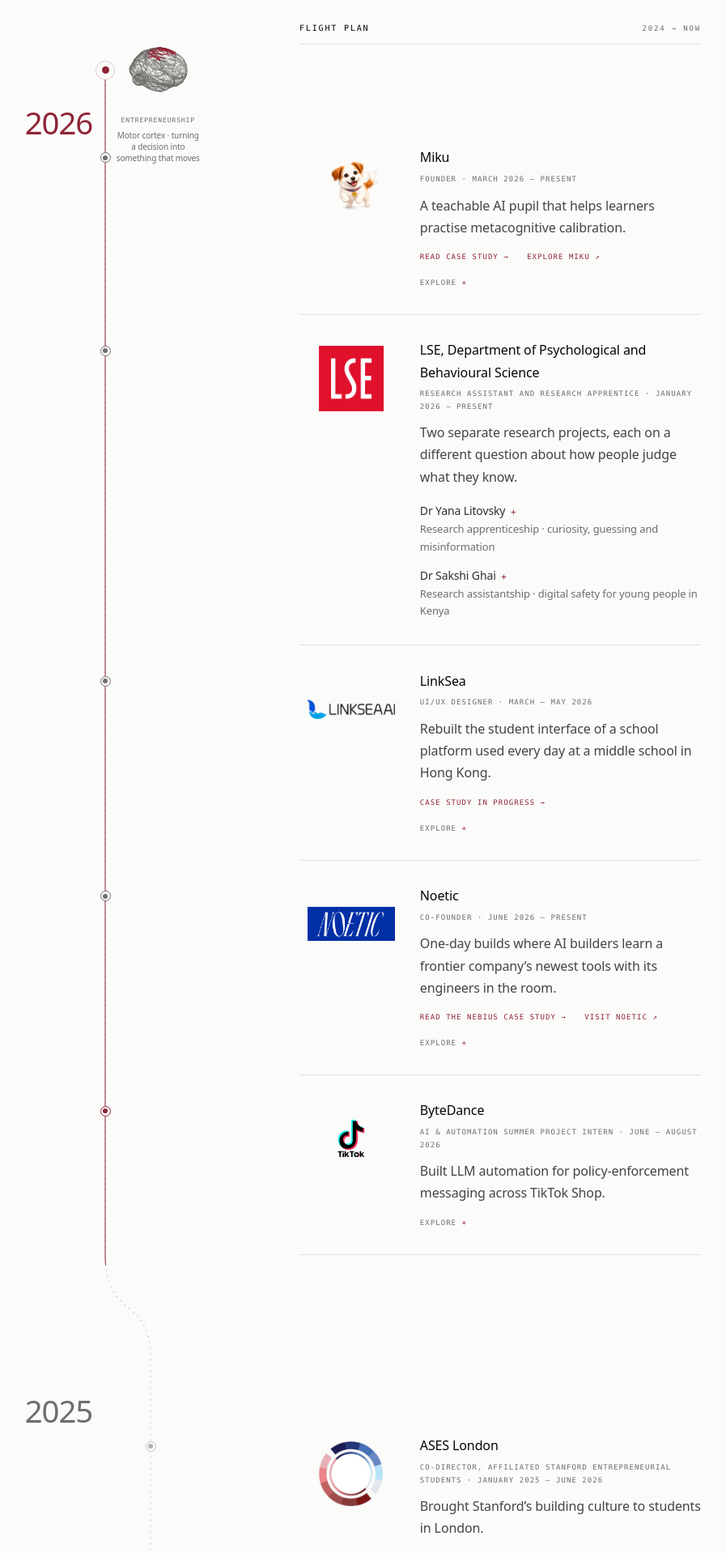
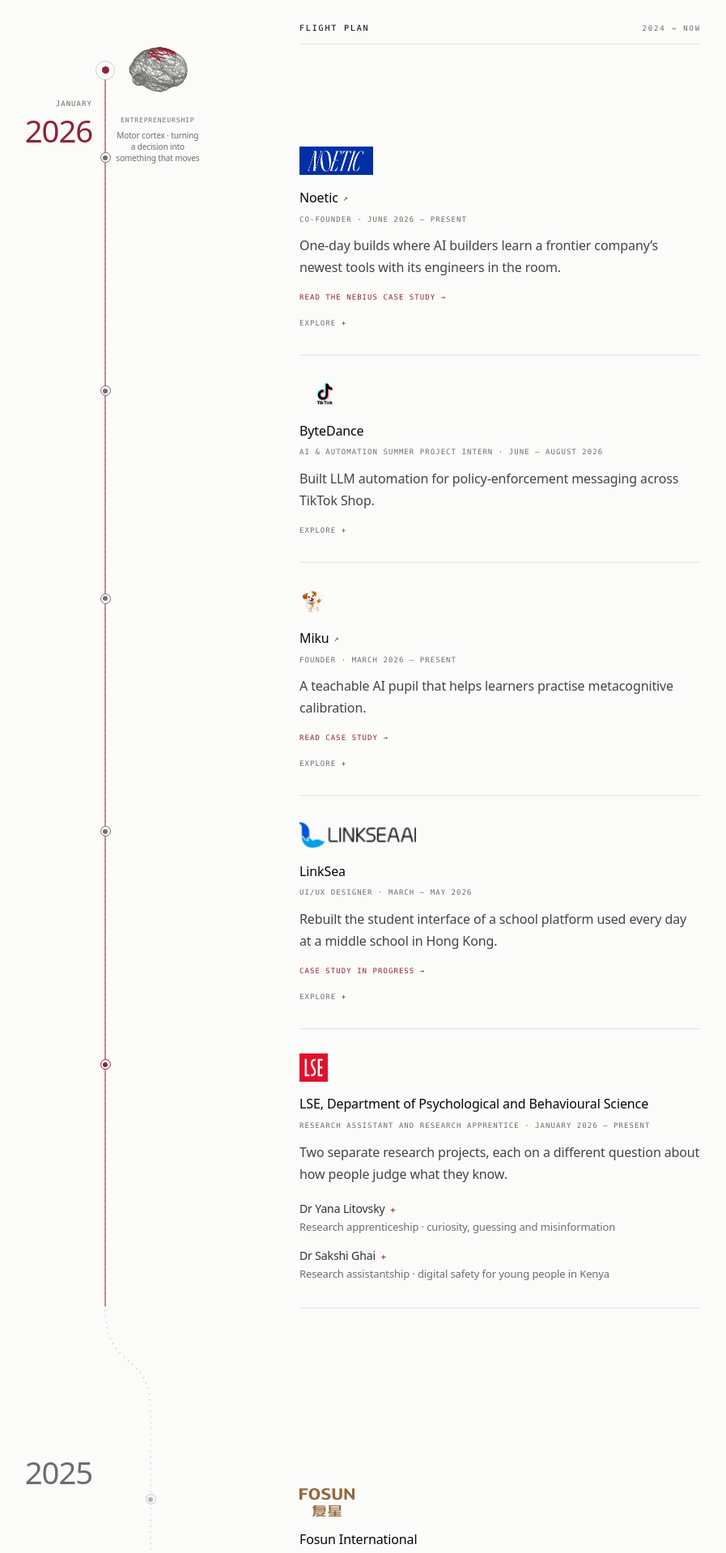
Before and after one commit to zoezhouyt/personalweb, a plain HTML site: page index.html in a window 1280 px wide. Shown: the part 1100-3018 px from the top of the page at 81% size, without its empty margins (298-1195 px from the left). Drawn offline with Linux system fonts and the light colour scheme; animation ran at ten frames a second.

Commit message:
Months above the year, marks above the names, titles that link out
The start month of whatever is crossing the middle of the viewport now prints
above the sticky year. That only means anything if the sequence descends, so the
order within each year is newest first by start date instead of editorial. Miku
was at the top and the months would have read March, January, March, June, June
under a heading that promises a chronology.

The mark moves above the name and gets small, sized by height rather than boxed,
because the logos run from square to very wide wordmarks. Losing the column
hands the whole measure back to the text: an entry's first line now begins at
exactly the same x as the About essay, where it used to start nine rems past it.

Where an experience has a site of its own, the name is the link. Noetic goes to
mynoetic.com and Miku to mikulearnbyteach.com, both with the arrow that means
this one leaves the page, and the separate Visit action underneath is gone.

Co-Authored-By: Claude Opus 5 <noreply@anthropic.com>

```diff
--- a/index.html
+++ b/index.html
@@ -184,13 +184,16 @@ section { padding-block: 4rem 0; scroll-margin-top: 3rem; }
 /* ---- the rail: a big sticky year, a cursor that travels, the brain riding beside it ---- */
 .tl { position: relative; }
 .tl-group { display: grid; grid-template-columns: 1fr; }
+.tl-when { margin: 0 0 1rem; }
 .tl-yr {
   font-family: var(--sans); font-weight: 300; font-variant-numeric: tabular-nums;
   font-size: 1.7rem; letter-spacing: -0.03em; line-height: 1; color: var(--mute);
-  margin: 0 0 1rem; transition: color 0.25s ease;
+  margin: 0; transition: color 0.25s ease;
 }
 .tl-group.is-now .tl-yr { color: var(--accent); }
-@media (prefers-reduced-motion: reduce) { .tl-yr { transition: none; } }
+/* the month of whatever is being read, above the year it belongs to */
+.tl-mo { display: none; }
+@media (prefers-reduced-motion: reduce) { .tl-yr, .tl-mo { transition: none; } }
 .tl-rows { min-width: 0; }
 .xp { position: relative; padding-block: 1.9rem; border-bottom: 1px solid var(--rule); }
 .tl-group:last-of-type .tl-rows .xp:last-child { border-bottom: 0; }
@@ -203,11 +206,17 @@ section { padding-block: 4rem 0; scroll-margin-top: 3rem; }
   .tl-group { position: relative; }
   .tl-group + .tl-group { margin-top: 8rem; }
   .tl-group { grid-template-columns: 7rem minmax(0, 1fr); }
-  .tl-yr {
+  .tl-when {
     position: sticky; top: 50vh; align-self: start; transform: translateY(-50%);
     width: 6.5rem; text-align: right; margin: 0;
-    font-size: clamp(1.9rem, 3vw, 2.7rem);
   }
+  .tl-yr { font-size: clamp(1.9rem, 3vw, 2.7rem); }
+  .tl-mo {
+    display: block; font-family: var(--mono); font-size: 9px; letter-spacing: 1.05px;
+    text-transform: uppercase; color: var(--mute); margin-bottom: 0.35rem;
+    min-height: 1.2em; opacity: 0; transition: opacity 0.25s ease;
+  }
+  .tl-group.is-now .tl-mo { opacity: 1; }
   .tl-rows { padding-left: 15.5rem; }
   .tl-dot {
     display: block; position: absolute; margin-left: -6.5px; top: 2.35rem;
@@ -265,12 +274,25 @@ section { padding-block: 4rem 0; scroll-margin-top: 3rem; }
    sentence, and any links. Everything else sits behind one Explore control.
    The control is a <summary>, which is exposed as a button carrying its own
    expanded state, so the fold needs no script and works with none. */
-.xp-grid { display: grid; grid-template-columns: 6rem minmax(0, 1fr); gap: 0 1rem; min-width: 0; }
-.xp-grid > .shot { grid-column: 1; grid-row: 1 / span 20; }
-.xp-grid > :not(.shot) { grid-column: 2; }
-@media (min-width: 46rem) { .xp-grid { grid-template-columns: 8rem minmax(0, 1fr); gap: 0 1.3rem; } }
+/* one column. The mark sits above the name rather than beside it, which hands
+   the whole measure back to the text and lines the entries up with the About
+   essay instead of leaving them indented past it. */
+.xp-grid { min-width: 0; }
+.mark {
+  display: block; height: 1.9rem; width: auto; max-width: 8rem;
+  object-fit: contain; object-position: left center; margin: 0 0 0.9rem;
+}
+@media (min-width: 46rem) { .mark { height: 2.2rem; max-width: 9rem; } }
 
 .xp-grid h4 { font-size: 16px; font-weight: 500; color: var(--ink); margin: 0; }
+.xp-grid h4 a { color: inherit; transition: color 0.18s ease; }
+/* the arrow says this one leaves the site, where a case study's arrow does not */
+.xp-grid h4 a::after {
+  content: " \2197"; font-family: var(--mono); font-size: 10px;
+  color: var(--accent); vertical-align: 2px;
+}
+@media (hover: hover) { .xp-grid h4 a:hover { color: var(--accent); } }
+@media (prefers-reduced-motion: reduce) { .xp-grid h4 a { transition: none; } }
 .xp-meta {
   font-family: var(--mono); font-size: 9px; letter-spacing: 1.05px;
   text-transform: uppercase; color: var(--faint); margin: 0.35rem 0 0.7rem;
@@ -450,17 +472,60 @@ footer.end .sig { font-family: var(--mono); font-size: 9px; letter-spacing: 0.6p
 <!-- Generated by build.mjs from content/experiences.json. Do not edit by hand. -->
 
 <section class="tl-group" style="--rx: 7.5rem" aria-labelledby="year-2026">
-<h3 class="tl-yr" id="year-2026">2026</h3>
+<div class="tl-when"><span class="tl-mo" aria-hidden="true"></span><h3 class="tl-yr" id="year-2026">2026</h3></div>
 <div class="tl-rows">
 
-<article class="xp" id="experience-miku" data-category="entrepreneurship">
+<article class="xp" id="experience-noetic" data-category="entrepreneurship" data-month="June">
 <span class="tl-dot" aria-hidden="true"></span>
 <div class="xp-grid">
-<span class="shot shot-t logo"><span class="shot-in"><img src="/assets/photos/flightplan/miku-thumb.png" alt="Miku logo" loading="lazy" decoding="async"></span></span>
-<h4>Miku</h4>
+<img class="mark" src="/assets/photos/flightplan/noetic-thumb.png" alt="Noetic logo" loading="lazy" decoding="async">
+<h4><a href="https://www.mynoetic.com/" rel="noopener noreferrer">Noetic</a></h4>
+<p class="xp-meta">Co-founder &middot; June 2026 – present</p>
+<p class="xp-sum">One-day builds where AI builders learn a frontier company’s newest tools with its engineers in the room.</p>
+<p class="xp-links"><a class="cta" href="/work/nebius">Read the Nebius case study</a></p>
+<details class="fold plain" name="flight-plan" id="more-noetic">
+<summary><span class="xp-toggle"></span></summary>
+<div class="fold-body">
+<h5>How a day is designed</h5>
+<p>Tracks are split by experience, so first-timers aren’t scored against people who have already shipped. Judges reward teams that can explain why they chose a model, ahead of how finished the build looks.</p>
+<h5>The Nebius day</h5>
+<p>One day of several. 103 applicants, 63 selected, and all 63 came. Those are participation figures: they say who turned up, not what anyone learned.</p>
+<div class="plates">
+<span class="shot shot-x"><span class="shot-in"><em>noetic-teams.jpg</em><span class="cap">Teams building</span><img src="/assets/photos/flightplan/noetic-teams.jpg" alt="Teams building" loading="lazy" decoding="async"></span></span>
+<span class="shot shot-x"><span class="shot-in"><em>noetic-judging.jpg</em><span class="cap">A team presenting to judges</span><img src="/assets/photos/flightplan/noetic-judging.jpg" alt="A team presenting to judges" loading="lazy" decoding="async"></span></span>
+</div>
+</div>
+</details>
+</div>
+</article>
+
+<article class="xp" id="experience-bytedance" data-category="work" data-month="June">
+<span class="tl-dot" aria-hidden="true"></span>
+<div class="xp-grid">
+<img class="mark" src="/assets/photos/flightplan/bytedance-thumb.png" alt="TikTok logo" loading="lazy" decoding="async">
+<h4>ByteDance</h4>
+<p class="xp-meta">AI &amp; automation summer project intern &middot; June – August 2026</p>
+<p class="xp-sum">Built LLM automation for policy-enforcement messaging across TikTok Shop.</p>
+<details class="fold plain" name="flight-plan" id="more-bytedance">
+<summary><span class="xp-toggle"></span></summary>
+<div class="fold-body">
+<h5>What I built</h5>
+<p>More than 40 prompt-based workflows. Seller satisfaction rose from 5% to around 70% within a month.</p>
+<h5>Adoption</h5>
+<p>I trained a ten-person team, and over 200 policy staff adopted the procedure.</p>
+</div>
+</details>
+</div>
+</article>
+
+<article class="xp" id="experience-miku" data-category="entrepreneurship" data-month="March">
+<span class="tl-dot" aria-hidden="true"></span>
+<div class="xp-grid">
+<img class="mark" src="/assets/photos/flightplan/miku-thumb.png" alt="Miku logo" loading="lazy" decoding="async">
+<h4><a href="https://www.mikulearnbyteach.com/" rel="noopener noreferrer">Miku</a></h4>
 <p class="xp-meta">Founder &middot; March 2026 – present</p>
 <p class="xp-sum">A teachable AI pupil that helps learners practise metacognitive calibration.</p>
-<p class="xp-links"><a class="cta" href="/work/miku">Read case study</a><a class="cta out" href="https://www.mikulearnbyteach.com/" rel="noopener noreferrer">Explore Miku</a></p>
+<p class="xp-links"><a class="cta" href="/work/miku">Read case study</a></p>
 <details class="fold plain" name="flight-plan" id="more-miku">
 <summary><span class="xp-toggle"></span></summary>
 <div class="fold-body">
@@ -479,10 +544,33 @@ footer.end .sig { font-family: var(--mono); font-size: 9px; letter-spacing: 0.6p
 </div>
 </article>
 
-<article class="xp" id="experience-lse" data-category="research">
+<article class="xp" id="experience-linksea" data-category="work" data-month="March">
 <span class="tl-dot" aria-hidden="true"></span>
 <div class="xp-grid">
-<span class="shot shot-t logo"><span class="shot-in"><img src="/assets/photos/flightplan/lse-thumb.png" alt="LSE logo" loading="lazy" decoding="async"></span></span>
+<img class="mark" src="/assets/photos/flightplan/linksea-thumb.png" alt="LinkSea logo" loading="lazy" decoding="async">
+<h4>LinkSea</h4>
+<p class="xp-meta">UI/UX designer &middot; March – May 2026</p>
+<p class="xp-sum">Rebuilt the student interface of a school platform used every day at a middle school in Hong Kong.</p>
+<p class="xp-links"><a class="cta" href="/work/linksea">Case study in progress</a></p>
+<details class="fold plain" name="flight-plan" id="more-linksea">
+<summary><span class="xp-toggle"></span></summary>
+<div class="fold-body">
+<h5>What I built</h5>
+<p>The student-facing interface, in JavaScript. The platform also has interfaces for teachers and administrators, which were not mine.</p>
+<h5>How I tested it</h5>
+<p>With the students themselves. I rebuilt the parts they could not complete.</p>
+<div class="plates">
+<span class="shot shot-x"><span class="shot-in"><em>linksea-before-after.jpg</em><span class="cap">One screen before and after the rebuild</span><img src="/assets/photos/flightplan/linksea-before-after.jpg" alt="One screen before and after the rebuild" loading="lazy" decoding="async"></span></span>
+</div>
+</div>
+</details>
+</div>
+</article>
+
+<article class="xp" id="experience-lse" data-category="research" data-month="January">
+<span class="tl-dot" aria-hidden="true"></span>
+<div class="xp-grid">
+<img class="mark" src="/assets/photos/flightplan/lse-thumb.png" alt="LSE logo" loading="lazy" decoding="async">
 <h4>LSE, Department of Psychological and Behavioural Science</h4>
 <p class="xp-meta">Research assistant and research apprentice &middot; January 2026 – present</p>
 <p class="xp-sum">Two separate research projects, each on a different question about how people judge what they know.</p>
@@ -510,83 +598,27 @@ footer.end .sig { font-family: var(--mono); font-size: 9px; letter-spacing: 0.6p
 </div>
 </article>
 
-<article class="xp" id="experience-linksea" data-category="work">
-<span class="tl-dot" aria-hidden="true"></span>
-<div class="xp-grid">
-<span class="shot shot-t logo"><span class="shot-in"><img src="/assets/photos/flightplan/linksea-thumb.png" alt="LinkSea logo" loading="lazy" decoding="async"></span></span>
-<h4>LinkSea</h4>
-<p class="xp-meta">UI/UX designer &middot; March – May 2026</p>
-<p class="xp-sum">Rebuilt the student interface of a school platform used every day at a middle school in Hong Kong.</p>
-<p class="xp-links"><a class="cta" href="/work/linksea">Case study in progress</a></p>
-<details class="fold plain" name="flight-plan" id="more-linksea">
-<summary><span class="xp-toggle"></span></summary>
-<div class="fold-body">
-<h5>What I built</h5>
-<p>The student-facing interface, in JavaScript. The platform also has interfaces for teachers and administrators, which were not mine.</p>
-<h5>How I tested it</h5>
-<p>With the students themselves. I rebuilt the parts they could not complete.</p>
-<div class="plates">
-<span class="shot shot-x"><span class="shot-in"><em>linksea-before-after.jpg</em><span class="cap">One screen before and after the rebuild</span><img src="/assets/photos/flightplan/linksea-before-after.jpg" alt="One screen before and after the rebuild" loading="lazy" decoding="async"></span></span>
-</div>
-</div>
-</details>
-</div>
-</article>
-
-<article class="xp" id="experience-noetic" data-category="entrepreneurship">
-<span class="tl-dot" aria-hidden="true"></span>
-<div class="xp-grid">
-<span class="shot shot-t logo"><span class="shot-in"><img src="/assets/photos/flightplan/noetic-thumb.png" alt="Noetic logo" loading="lazy" decoding="async"></span></span>
-<h4>Noetic</h4>
-<p class="xp-meta">Co-founder &middot; June 2026 – present</p>
-<p class="xp-sum">One-day builds where AI builders learn a frontier company’s newest tools with its engineers in the room.</p>
-<p class="xp-links"><a class="cta" href="/work/nebius">Read the Nebius case study</a><a class="cta out" href="https://www.mynoetic.com/" rel="noopener noreferrer">Visit Noetic</a></p>
-<details class="fold plain" name="flight-plan" id="more-noetic">
-<summary><span class="xp-toggle"></span></summary>
-<div class="fold-body">
-<h5>How a day is designed</h5>
-<p>Tracks are split by experience, so first-timers aren’t scored against people who have already shipped. Judges reward teams that can explain why they chose a model, ahead of how finished the build looks.</p>
-<h5>The Nebius day</h5>
-<p>One day of several. 103 applicants, 63 selected, and all 63 came. Those are participation figures: they say who turned up, not what anyone learned.</p>
-<div class="plates">
-<span class="shot shot-x"><span class="shot-in"><em>noetic-teams.jpg</em><span class="cap">Teams building</span><img src="/assets/photos/flightplan/noetic-teams.jpg" alt="Teams building" loading="lazy" decoding="async"></span></span>
-<span class="shot shot-x"><span class="shot-in"><em>noetic-judging.jpg</em><span class="cap">A team presenting to judges</span><img src="/assets/photos/flightplan/noetic-judging.jpg" alt="A team presenting to judges" loading="lazy" decoding="async"></span></span>
-</div>
-</div>
-</details>
-</div>
-</article>
-
-<article class="xp" id="experience-bytedance" data-category="work">
-<span class="tl-dot" aria-hidden="true"></span>
-<div class="xp-grid">
-<span class="shot shot-t logo"><span class="shot-in"><img src="/assets/photos/flightplan/bytedance-thumb.png" alt="TikTok logo" loading="lazy" decoding="async"></span></span>
-<h4>ByteDance</h4>
-<p class="xp-meta">AI &amp; automation summer project intern &middot; June – August 2026</p>
-<p class="xp-sum">Built LLM automation for policy-enforcement messaging across TikTok Shop.</p>
-<details class="fold plain" name="flight-plan" id="more-bytedance">
-<summary><span class="xp-toggle"></span></summary>
-<div class="fold-body">
-<h5>What I built</h5>
-<p>More than 40 prompt-based workflows. Seller satisfaction rose from 5% to around 70% within a month.</p>
-<h5>Adoption</h5>
-<p>I trained a ten-person team, and over 200 policy staff adopted the procedure.</p>
-</div>
-</details>
-</div>
-</article>
-
 </div>
 </section>
 
 <section class="tl-group" style="--rx: 11rem" aria-labelledby="year-2025">
-<h3 class="tl-yr" id="year-2025">2025</h3>
+<div class="tl-when"><span class="tl-mo" aria-hidden="true"></span><h3 class="tl-yr" id="year-2025">2025</h3></div>
 <div class="tl-rows">
 
-<article class="xp" id="experience-ases" data-category="leadership">
+<article class="xp" id="experience-fosun" data-category="work" data-month="June">
 <span class="tl-dot" aria-hidden="true"></span>
 <div class="xp-grid">
-<span class="shot shot-t logo"><span class="shot-in"><img src="/assets/photos/flightplan/ases-thumb.png" alt="ASES logo" loading="lazy" decoding="async"></span></span>
+<img class="mark" src="/assets/photos/flightplan/fosun-thumb.png" alt="Fosun International logo" loading="lazy" decoding="async">
+<h4>Fosun International</h4>
+<p class="xp-meta">Private equity summer and off-cycle intern &middot; June 2025 – June 2026</p>
+<p class="xp-sum">A year in the group investment team across insurance and healthcare assets, from summer intern to a return offer as an off-cycle intern.</p>
+</div>
+</article>
+
+<article class="xp" id="experience-ases" data-category="leadership" data-month="January">
+<span class="tl-dot" aria-hidden="true"></span>
+<div class="xp-grid">
+<img class="mark" src="/assets/photos/flightplan/ases-thumb.png" alt="ASES logo" loading="lazy" decoding="async">
 <h4>ASES London</h4>
 <p class="xp-meta">Co-director, Affiliated Stanford Entrepreneurial Students &middot; January 2025 – June 2026</p>
 <p class="xp-sum">Brought Stanford’s building culture to students in London.</p>
@@ -608,27 +640,17 @@ footer.end .sig { font-family: var(--mono); font-size: 9px; letter-spacing: 0.6p
 </div>
 </article>
 
-<article class="xp" id="experience-fosun" data-category="work">
-<span class="tl-dot" aria-hidden="true"></span>
-<div class="xp-grid">
-<span class="shot shot-t logo"><span class="shot-in"><img src="/assets/photos/flightplan/fosun-thumb.png" alt="Fosun International logo" loading="lazy" decoding="async"></span></span>
-<h4>Fosun International</h4>
-<p class="xp-meta">Private equity summer and off-cycle intern &middot; June 2025 – June 2026</p>
-<p class="xp-sum">A year in the group investment team across insurance and healthcare assets, from summer intern to a return offer as an off-cycle intern.</p>
-</div>
-</article>
-
 </div>
 </section>
 
 <section class="tl-group" style="--rx: 14.5rem" aria-labelledby="year-2024">
-<h3 class="tl-yr" id="year-2024">2024</h3>
+<div class="tl-when"><span class="tl-mo" aria-hidden="true"></span><h3 class="tl-yr" id="year-2024">2024</h3></div>
 <div class="tl-rows">
 
-<article class="xp" id="experience-women-in-entrepreneurship" data-category="leadership">
+<article class="xp" id="experience-women-in-entrepreneurship" data-category="leadership" data-month="November">
 <span class="tl-dot" aria-hidden="true"></span>
 <div class="xp-grid">
-<span class="shot shot-t logo"><span class="shot-in"><img src="/assets/photos/flightplan/wie-thumb.png" alt="LSESU Entrepreneurs logo" loading="lazy" decoding="async"></span></span>
+<img class="mark" src="/assets/photos/flightplan/wie-thumb.png" alt="LSESU Entrepreneurs logo" loading="lazy" decoding="async">
 <h4>Women in Entrepreneurship</h4>
 <p class="xp-meta">Event project director, LSESU Entrepreneurs &middot; November 2024</p>
 <p class="xp-sum">Directed the events programme for Women in Entrepreneurship.</p>
@@ -1263,6 +1285,11 @@ footer.end .sig { font-family: var(--mono); font-size: 9px; letter-spacing: 0.6p
     var active = now < 0 ? null : entries[now].closest(".tl-group");
     for (i = 0; i < groups.length; i++) {
       groups[i].classList.toggle("is-now", groups[i] === active);
+      /* the month belongs to whatever is being read, so it is printed above the
+         year rather than beside the entry. The group keeps the last one it was
+         given, so the label does not blink while the active group changes. */
+      var mo = groups[i].querySelector(".tl-mo");
+      if (mo && groups[i] === active) mo.textContent = entries[now].getAttribute("data-month") || "";
     }
   }
   function onScroll() {
```
Also changed, not shown: build.mjs (+18 -8 lines), content/experiences.json (+24 -16 lines), 1 other file.
